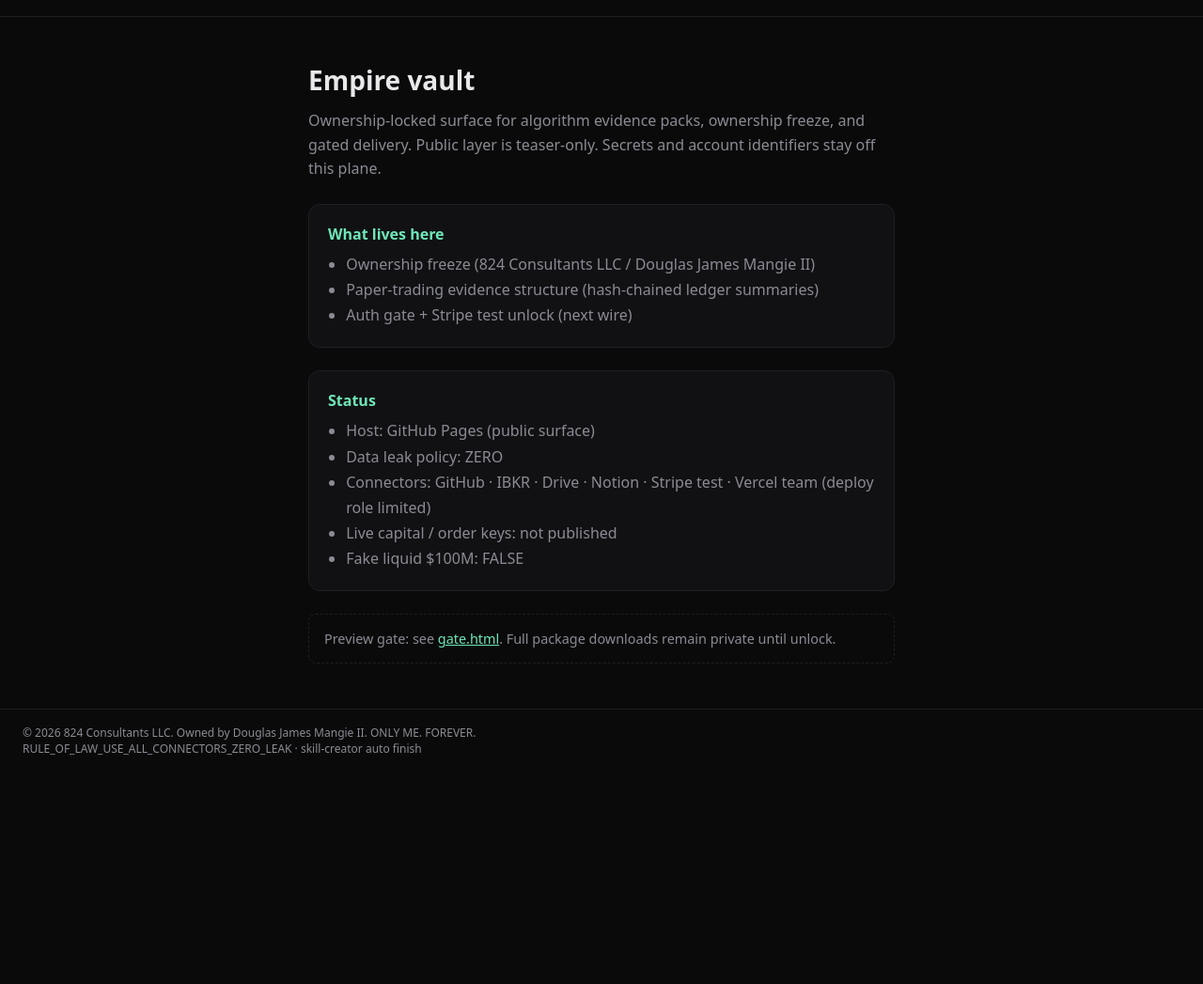
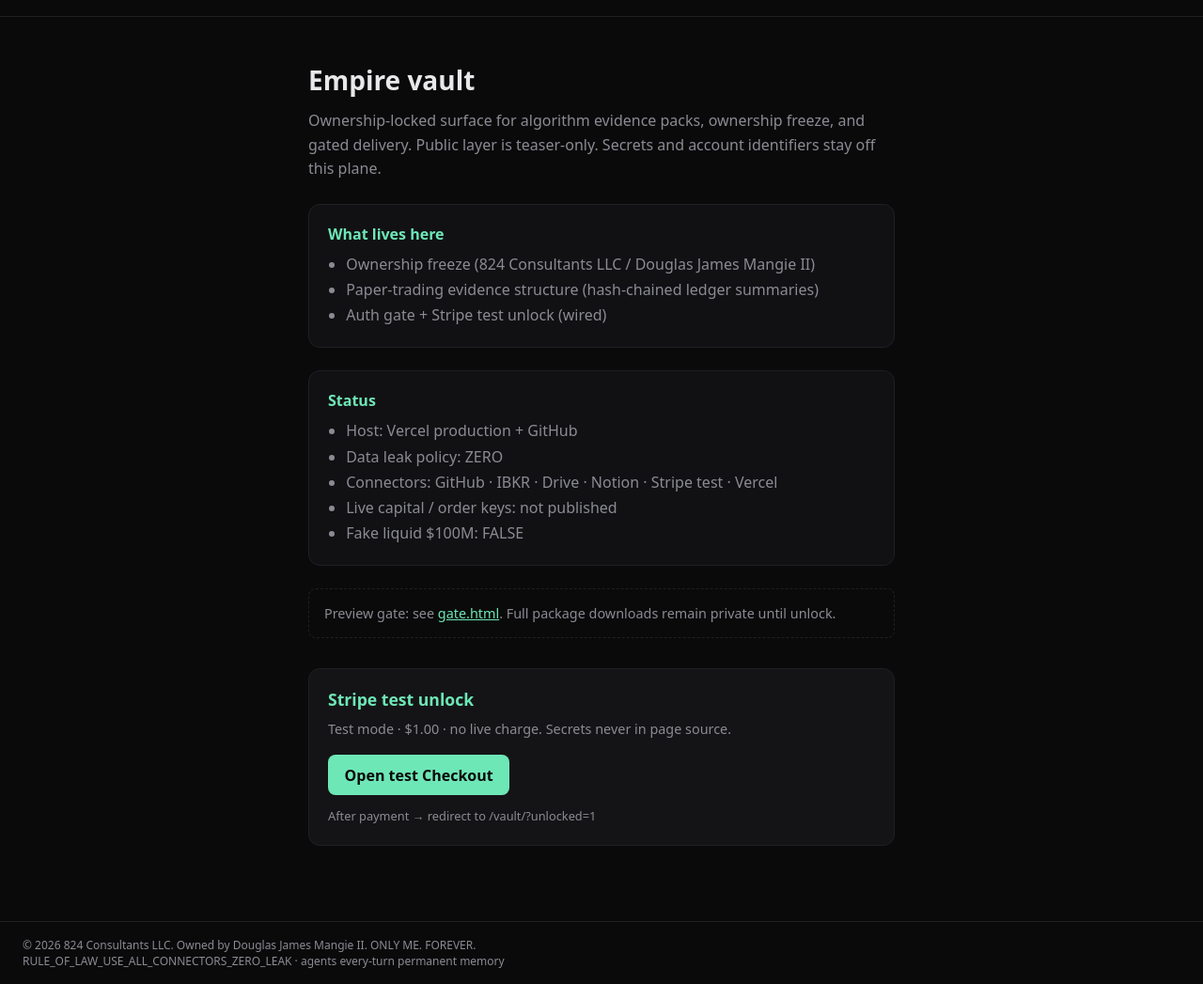
Before and after one commit to djmangie0824-max/824-consultants, a plain HTML site: page vault/index.html in a window 1280 px wide. Shown: the part 45-1092 px from the top of the page at 94% size. Before the commit the page ends 866 px from the top, so only its background shows below. Drawn offline with Linux system fonts and the light colour scheme.

Commit message:
feat(vault): wire Stripe TEST Checkout $1 + permanent-memory auto agents

```diff
--- a/vault/index.html
+++ b/vault/index.html
@@ -35,24 +35,32 @@
     <ul>
       <li>Ownership freeze (824 Consultants LLC / Douglas James Mangie II)</li>
       <li>Paper-trading evidence structure (hash-chained ledger summaries)</li>
-      <li>Auth gate + Stripe test unlock (next wire)</li>
+      <li>Auth gate + Stripe test unlock (wired)</li>
     </ul>
   </div>
   <div class="card">
     <h2>Status</h2>
     <ul>
-      <li>Host: GitHub Pages (public surface)</li>
+      <li>Host: Vercel production + GitHub</li>
       <li>Data leak policy: ZERO</li>
-      <li>Connectors: GitHub · IBKR · Drive · Notion · Stripe test · Vercel team (deploy role limited)</li>
+      <li>Connectors: GitHub · IBKR · Drive · Notion · Stripe test · Vercel</li>
       <li>Live capital / order keys: not published</li>
       <li>Fake liquid $100M: FALSE</li>
     </ul>
   </div>
   <div class="gate">Preview gate: see <a href="gate.html">gate.html</a>. Full package downloads remain private until unlock.</div>
+
+<section id="stripe-test" style="margin:2rem 0;padding:1.25rem;border:1px solid #1f1f24;border-radius:12px;background:#141416">
+  <h2 style="margin:0 0 .5rem;font-size:1.1rem;color:#6ee7b7">Stripe test unlock</h2>
+  <p style="margin:0 0 1rem;color:#8b8b93;font-size:.9rem">Test mode · $1.00 · no live charge. Secrets never in page source.</p>
+  <a id="stripe-checkout-btn" href="https://buy.stripe.com/test_cNidR35tq3DZ42Y8iCew807" target="_blank" rel="noopener" style="display:inline-block;padding:.65rem 1.1rem;background:#6ee7b7;color:#0a0a0b;text-decoration:none;border-radius:8px;font-weight:600">Open test Checkout</a>
+  <p style="margin:.75rem 0 0;color:#8b8b93;font-size:.8rem">After payment → redirect to /vault/?unlocked=1</p>
+</section>
+
 </main>
 <footer>
   © 2026 824 Consultants LLC. Owned by Douglas James Mangie II. ONLY ME. FOREVER.<br/>
-  RULE_OF_LAW_USE_ALL_CONNECTORS_ZERO_LEAK · skill-creator auto finish
+  RULE_OF_LAW_USE_ALL_CONNECTORS_ZERO_LEAK · agents every-turn permanent memory
 </footer>
 </body>
 </html>
```
Also changed, not shown: vault/STRIPE_TEST_CHECKOUT.json (added, +13 -0 lines).
